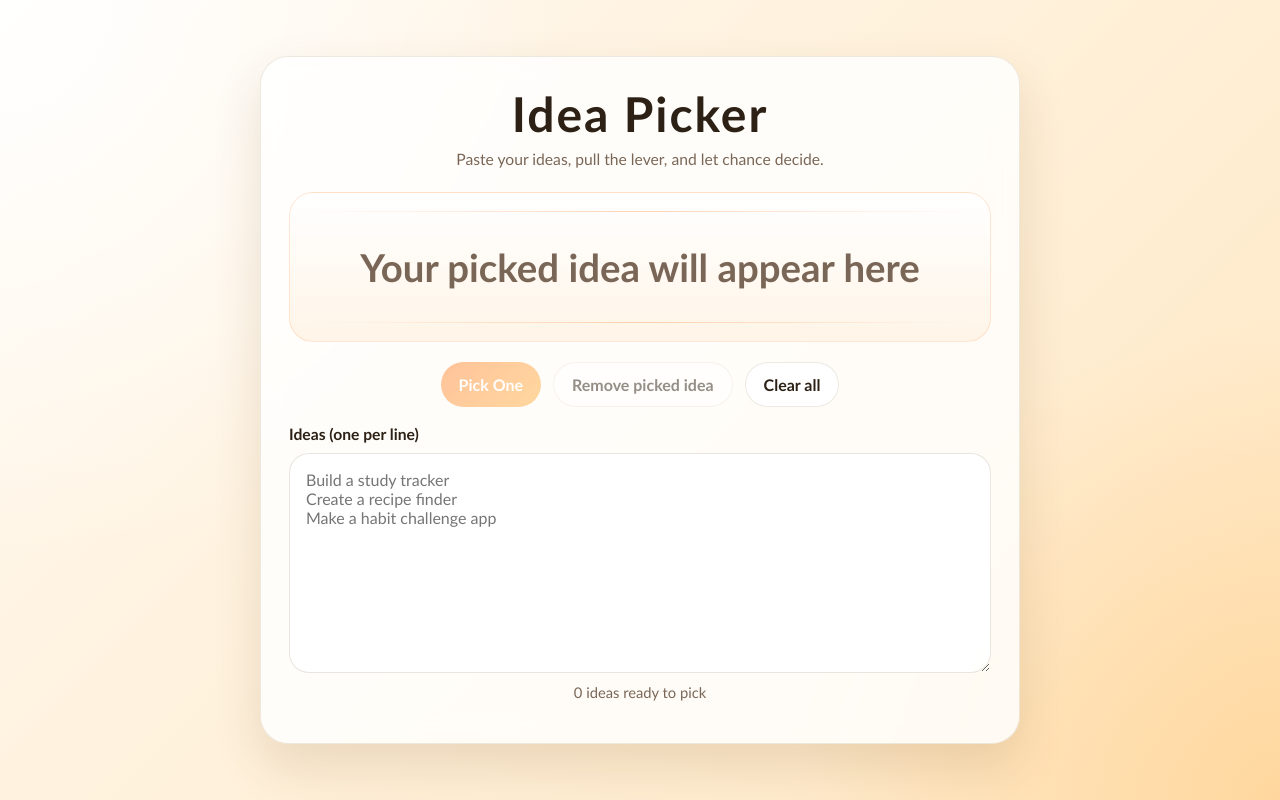
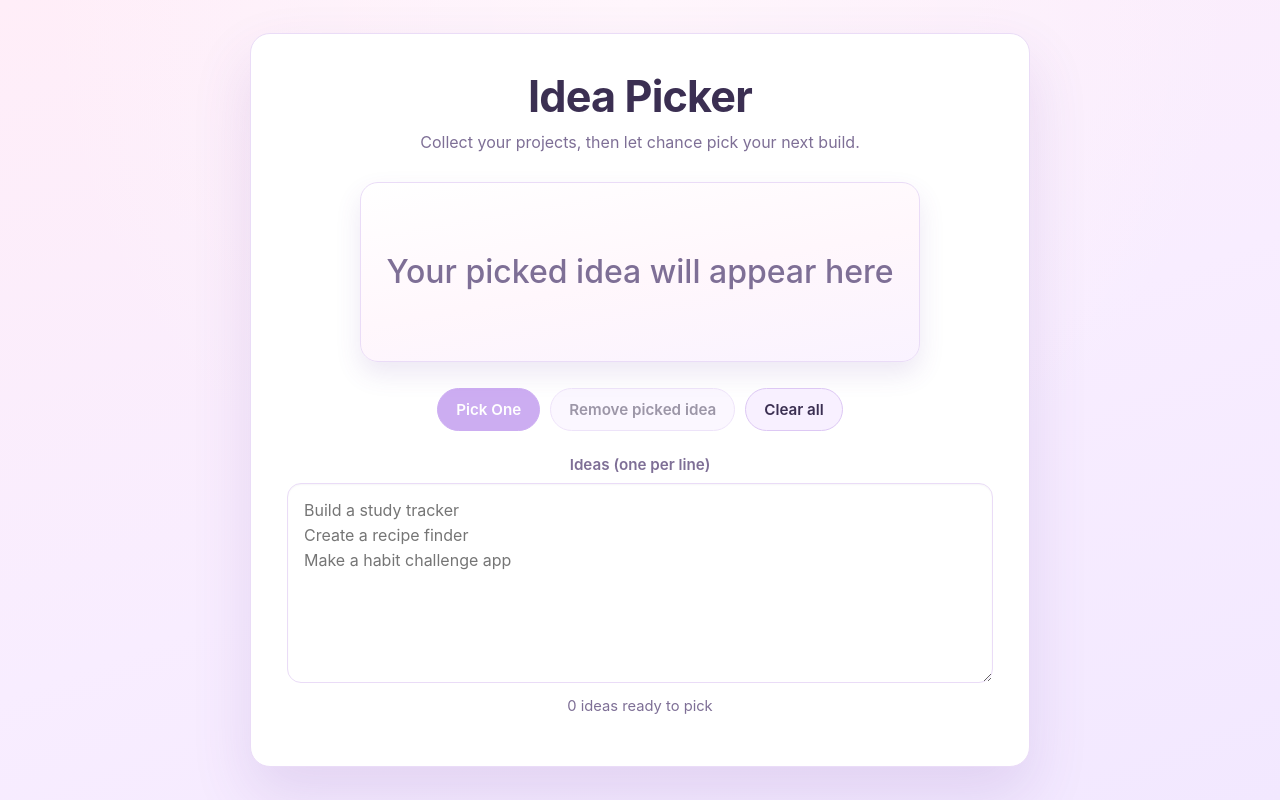
Before and after one commit to workgs676-afk/idea-picker, a plain HTML site: page index.html in a window 1280 px wide. Drawn offline with Linux system fonts and the light colour scheme.

Commit message:
Add files via upload

```diff
--- a/index.html
+++ b/index.html
@@ -6,15 +6,18 @@
   <title>Idea Picker</title>
   <style>
     :root {
-      --bg-1: #fffaf2;
-      --bg-2: #ffe7c2;
-      --panel: rgba(255, 255, 255, 0.82);
-      --panel-border: rgba(110, 74, 31, 0.12);
-      --text: #2d2116;
-      --muted: #7a6656;
-      --accent: #ff8a3d;
-      --accent-2: #ffb347;
-      --shadow: 0 22px 50px rgba(106, 63, 14, 0.14);
+      --bg: #f8edff;
+      --panel: #ffffff;
+      --panel-border: #eadcf7;
+      --text: #3b2f52;
+      --muted: #7e6f96;
+      --primary: #9b5de5;
+      --primary-hover: #8749d3;
+      --soft: #f8f0ff;
+      --soft-border: #ddc8f4;
+      --shadow-lg: 0 28px 60px rgba(109, 66, 164, 0.14);
+      --shadow-md: 0 12px 26px rgba(109, 66, 164, 0.12);
+      --shadow-sm: 0 4px 10px rgba(109, 66, 164, 0.1);
     }
 
     * {
@@ -26,80 +29,59 @@
       min-height: 100vh;
       display: grid;
       place-items: center;
-      padding: 24px;
-      font-family: "Trebuchet MS", "Segoe UI", sans-serif;
+      padding: 30px 16px;
+      font-family: ui-sans-serif, -apple-system, BlinkMacSystemFont, "Segoe UI", sans-serif;
       color: var(--text);
       background:
-        radial-gradient(circle at top left, rgba(255, 255, 255, 0.95), transparent 38%),
-        radial-gradient(circle at bottom right, rgba(255, 202, 128, 0.55), transparent 32%),
-        linear-gradient(135deg, var(--bg-1), var(--bg-2));
+        radial-gradient(circle at top, #fff6fc, transparent 58%),
+        linear-gradient(160deg, #ffeef8 0%, var(--bg) 55%, #f2e8ff 100%);
     }
 
     .app {
-      width: min(100%, 760px);
-      background: var(--panel);
+      width: min(100%, 780px);
+      background-color: var(--panel);
       border: 1px solid var(--panel-border);
-      border-radius: 28px;
-      padding: 28px;
-      box-shadow: var(--shadow);
-      backdrop-filter: blur(12px);
+      border-radius: 20px;
+      padding: 36px;
+      box-shadow: var(--shadow-lg);
     }
 
     .header {
       text-align: center;
-      margin-bottom: 24px;
+      margin-bottom: 30px;
     }
 
     h1 {
       margin: 0;
-      font-size: clamp(2rem, 4vw, 3rem);
-      letter-spacing: 0.04em;
+      font-size: clamp(2rem, 4vw, 2.7rem);
+      font-weight: 700;
+      letter-spacing: -0.02em;
     }
 
     .subtitle {
-      margin: 8px 0 0;
+      margin: 10px 0 0;
       color: var(--muted);
-      font-size: 0.98rem;
+      font-size: 1rem;
     }
 
     .slot {
-      position: relative;
-      overflow: hidden;
-      min-height: 150px;
+      min-height: 180px;
+      width: min(100%, 560px);
+      margin: 0 auto 26px;
       display: grid;
       place-items: center;
       text-align: center;
-      margin-bottom: 20px;
-      padding: 24px;
-      border-radius: 24px;
-      border: 1px solid rgba(255, 138, 61, 0.2);
-      background:
-        linear-gradient(180deg, rgba(255, 255, 255, 0.92), rgba(255, 244, 230, 0.94));
-      box-shadow: inset 0 1px 0 rgba(255, 255, 255, 0.9);
-    }
-
-    .slot::before,
-    .slot::after {
-      content: "";
-      position: absolute;
-      left: 14px;
-      right: 14px;
-      height: 1px;
-      background: linear-gradient(90deg, transparent, rgba(255, 138, 61, 0.35), transparent);
-    }
-
-    .slot::before {
-      top: 18px;
-    }
-
-    .slot::after {
-      bottom: 18px;
+      padding: 30px 22px;
+      border-radius: 18px;
+      border: 1px solid var(--panel-border);
+      background: linear-gradient(170deg, #ffffff 0%, #fff7fc 52%, #faf3ff 100%);
+      box-shadow: var(--shadow-md);
     }
 
     .result {
       margin: 0;
-      font-size: clamp(1.5rem, 3.4vw, 2.4rem);
-      font-weight: 700;
+      font-size: clamp(1.35rem, 3vw, 2rem);
+      font-weight: 600;
       line-height: 1.2;
       max-width: 100%;
       word-break: break-word;
@@ -107,34 +89,39 @@
 
     .result.placeholder {
       color: var(--muted);
-      font-weight: 600;
+      font-weight: 500;
     }
 
     .result.picking {
-      animation: flicker 120ms linear infinite;
+      animation: shimmer 0.6s ease infinite;
+    }
+
+    .result.fade-in {
+      animation: fade-in 340ms ease both;
     }
 
     .controls {
       display: flex;
       flex-wrap: wrap;
-      gap: 12px;
+      gap: 10px;
       justify-content: center;
-      margin-bottom: 18px;
+      margin: 0 0 24px;
     }
 
     button {
-      border: 0;
+      border: 1px solid transparent;
       border-radius: 999px;
-      padding: 12px 18px;
+      padding: 11px 18px;
       font: inherit;
-      font-weight: 700;
+      font-size: 0.95rem;
+      font-weight: 600;
       cursor: pointer;
-      transition: transform 120ms ease, box-shadow 120ms ease, opacity 120ms ease;
+      transition: background-color 160ms ease, transform 120ms ease, box-shadow 160ms ease, border-color 160ms ease, color 160ms ease, opacity 120ms ease;
     }
 
     button:hover:not(:disabled) {
       transform: translateY(-1px);
-      box-shadow: 0 10px 18px rgba(80, 44, 10, 0.12);
+      box-shadow: var(--shadow-sm);
     }
 
     button:active:not(:disabled) {
@@ -148,75 +135,96 @@
     }
 
     .primary {
-      background: linear-gradient(135deg, var(--accent), var(--accent-2));
-      color: white;
+      background: var(--primary);
+      color: #ffffff;
+      border-color: var(--primary);
+    }
+
+    .primary:hover:not(:disabled) {
+      background: var(--primary-hover);
+      border-color: var(--primary-hover);
     }
 
     .secondary {
-      background: white;
+      background: var(--soft);
       color: var(--text);
-      border: 1px solid rgba(110, 74, 31, 0.12);
+      border-color: var(--soft-border);
     }
 
     .textarea-wrap {
       display: grid;
-      gap: 10px;
+      gap: 9px;
     }
 
     label {
-      font-weight: 700;
-      font-size: 0.98rem;
+      font-weight: 600;
+      font-size: 0.95rem;
+      text-align: center;
+      color: var(--muted);
     }
 
     textarea {
       width: 100%;
-      min-height: 220px;
+      min-height: 200px;
       resize: vertical;
-      border-radius: 20px;
-      border: 1px solid rgba(110, 74, 31, 0.14);
-      padding: 16px;
+      border-radius: 14px;
+      border: 1px solid var(--panel-border);
+      padding: 14px 16px;
       font: inherit;
       color: var(--text);
-      background: rgba(255, 255, 255, 0.92);
+      background: #ffffff;
       outline: none;
-      box-shadow: inset 0 1px 1px rgba(255, 255, 255, 0.8);
+      line-height: 1.55;
+      box-shadow: inset 0 1px 2px rgba(15, 23, 42, 0.04);
     }
 
     textarea:focus {
-      border-color: rgba(255, 138, 61, 0.55);
-      box-shadow: 0 0 0 4px rgba(255, 138, 61, 0.12);
+      border-color: #c39ae7;
+      box-shadow: 0 0 0 4px rgba(195, 154, 231, 0.2);
     }
 
     .footer {
-      margin-top: 10px;
+      margin-top: 14px;
       text-align: center;
       color: var(--muted);
       font-size: 0.92rem;
     }
 
-    @keyframes flicker {
-      0% { transform: translateY(0); opacity: 0.7; }
-      50% { transform: translateY(-2px); opacity: 1; }
-      100% { transform: translateY(0); opacity: 0.75; }
+    @keyframes shimmer {
+      0% { opacity: 0.58; }
+      50% { opacity: 1; }
+      100% { opacity: 0.58; }
+    }
+
+    @keyframes fade-in {
+      0% {
+        opacity: 0;
+        transform: translateY(8px);
+      }
+      100% {
+        opacity: 1;
+        transform: translateY(0);
+      }
     }
 
     @media (max-width: 640px) {
       .app {
-        padding: 20px;
-        border-radius: 22px;
+        padding: 24px 18px;
+        border-radius: 16px;
       }
 
       .slot {
-        min-height: 130px;
-        padding: 20px;
+        min-height: 150px;
+        padding: 24px 16px;
       }
 
       .controls {
-        flex-direction: column;
+        gap: 9px;
       }
 
       button {
-        width: 100%;
+        flex: 1 1 calc(50% - 9px);
+        min-width: 140px;
       }
     }
   </style>
@@ -225,7 +233,7 @@
   <main class="app">
     <header class="header">
       <h1>Idea Picker</h1>
-      <p class="subtitle">Paste your ideas, pull the lever, and let chance decide.</p>
+      <p class="subtitle">Collect your projects, then let chance pick your next build.</p>
     </header>
 
     <section class="slot" aria-live="polite">
@@ -291,12 +299,15 @@
     function showPlaceholder(message) {
       result.textContent = message;
       result.classList.add("placeholder");
-      result.classList.remove("picking");
+      result.classList.remove("picking", "fade-in");
     }
 
     function showPickedIdea(idea) {
+      result.classList.remove("fade-in");
+      void result.offsetWidth;
       result.textContent = idea;
       result.classList.remove("placeholder", "picking");
+      result.classList.add("fade-in");
     }
 
     function saveFromTextarea() {
@@ -330,7 +341,7 @@
 
       pickButton.disabled = true;
       removeButton.disabled = true;
-      result.classList.remove("placeholder");
+      result.classList.remove("placeholder", "fade-in");
       result.classList.add("picking");
 
       let ticks = 0;
```
